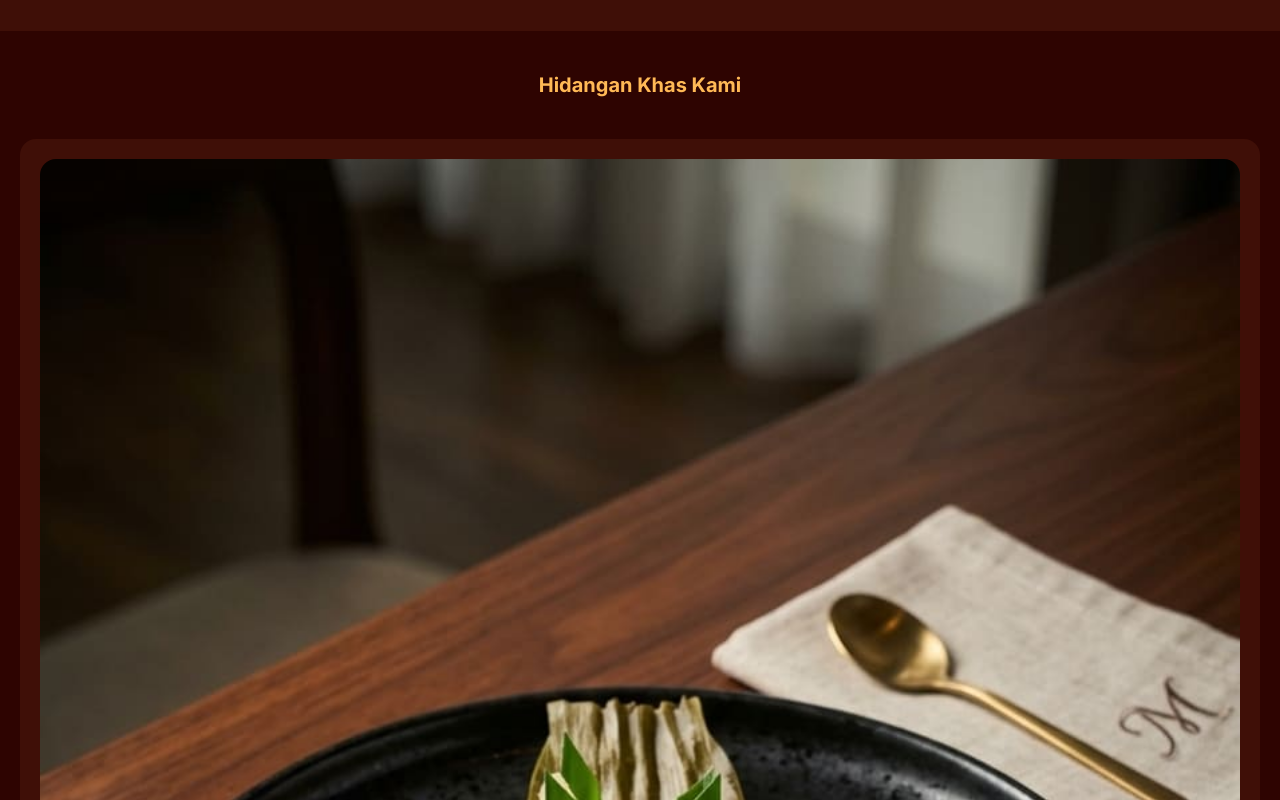
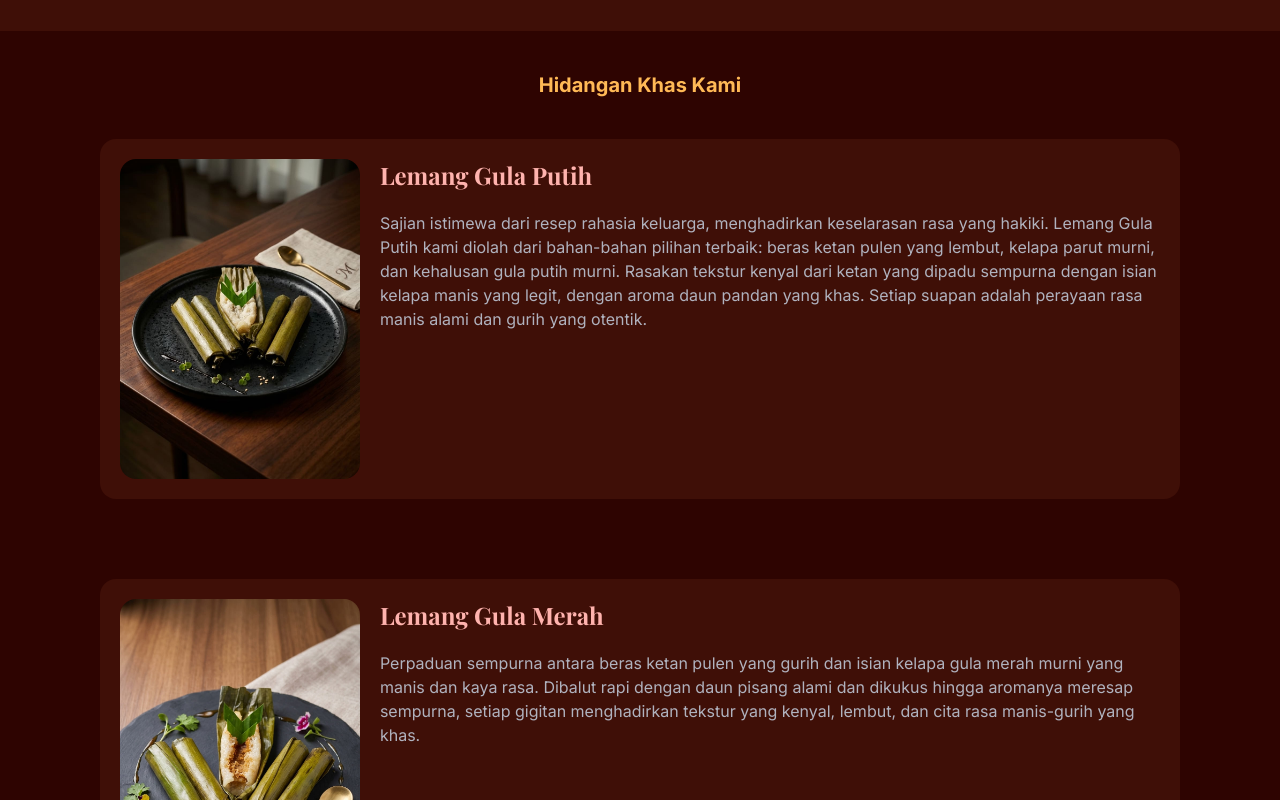
Before and after one commit to rizkycodes3/3dara, a React (Vite) app: page / in a window 1280 px wide. Shown: the part 1920-2720 px from the top of the page. Built offline with nearby package versions, Linux system fonts and the light colour scheme; a web font is replaced by a local one.

Commit message:
catalog: add the lg ratio

```diff
--- a/src/App.jsx
+++ b/src/App.jsx
@@ -5,7 +5,7 @@ import Menu from "./components/Menu";
 
 const App = () => {
   return (
-    <div className="font-sans">
+    <div className="font-sans overflow-x-hidden">
       <Navbar />
       <Hero />
       <About />
--- a/src/components/About.jsx
+++ b/src/components/About.jsx
@@ -2,7 +2,7 @@ import { Bio } from "../data";
 
 const About = () => {
   return (
-    <section className="flex flex-col gap-2 bg-surface-low py-10 lg:flex-row lg:px-15 lg:gap-8 lg:pb-20">
+    <section className="flex flex-col gap-2 bg-surface-low py-10 md:px-10 lg:flex-row lg:px-15 lg:gap-8 lg:pb-20">
       <img src={Bio} alt="bio" className="w-2/3 mx-auto rounded-t-full shadow-[-20px_20px_0_0] shadow-surface-bright" />
       <div className="mt-8 px-5 flex flex-col gap-5 sm:mt-20 lg:w-3/4">
         <p className="text-secondary font-playfair">Kisah Kami</p>
--- a/src/components/Menu.jsx
+++ b/src/components/Menu.jsx
@@ -4,13 +4,15 @@ const Menu = () => {
   return (
     <section className="bg-surface-dim px-5 py-10">
       <h2 className="text-secondary text-xl font-bold text-center">Hidangan Khas Kami</h2>
-      <ul className="mt-10 flex flex-col gap-20">
+      <ul className="mt-10 flex flex-col items-center gap-20 lg:px-20">
         {Catalog.map((item) => {
           return (
-            <li key={item.id} className="bg-surface-low rounded-2xl p-5 flex flex-col gap-5">
-              <img src={item.image} alt={item.title} className="rounded-2xl" />
-              <h3 className="text-surface-tint text-2xl font-playfair font-bold">{item.title}</h3>
-              <p className="text-tertiary">{item.desc}</p>
+            <li key={item.id} className="bg-surface-low rounded-2xl p-5 grid grid-rows-[2fr,1fr] gap-5 md:grid-cols-[1fr,2fr]">
+              <img src={item.image} alt={item.title} className="rounded-2xl md:row-[1/3] md:col-[1/2] md:w-full md:h-80" />
+              <div className="md:col-[2/3]">
+                <h3 className="text-surface-tint text-2xl font-playfair font-bold mb-5">{item.title}</h3>
+                <p className="text-tertiary">{item.desc}</p>
+              </div>
             </li>
           );
         })}
--- a/src/data.js
+++ b/src/data.js
@@ -17,7 +17,7 @@ export const Catalog = [
     desc: "Sajian istimewa dari resep rahasia keluarga, menghadirkan keselarasan rasa yang hakiki. Lemang Gula Putih kami diolah dari bahan-bahan pilihan terbaik: beras ketan pulen yang lembut, kelapa parut murni, dan kehalusan gula putih murni. Rasakan tekstur kenyal dari ketan yang dipadu sempurna dengan isian kelapa manis yang legit, dengan aroma daun pandan yang khas. Setiap suapan adalah perayaan rasa manis alami dan gurih yang otentik.",
   },
   {
-    id: 1,
+    id: 2,
     title: "Lemang Gula Merah",
     image: LemangMerah,
     desc: "Perpaduan sempurna antara beras ketan pulen yang gurih dan isian kelapa gula merah murni yang manis dan kaya rasa. Dibalut rapi dengan daun pisang alami dan dikukus hingga aromanya meresap sempurna, setiap gigitan menghadirkan tekstur yang kenyal, lembut, dan cita rasa manis-gurih yang khas.",
```
